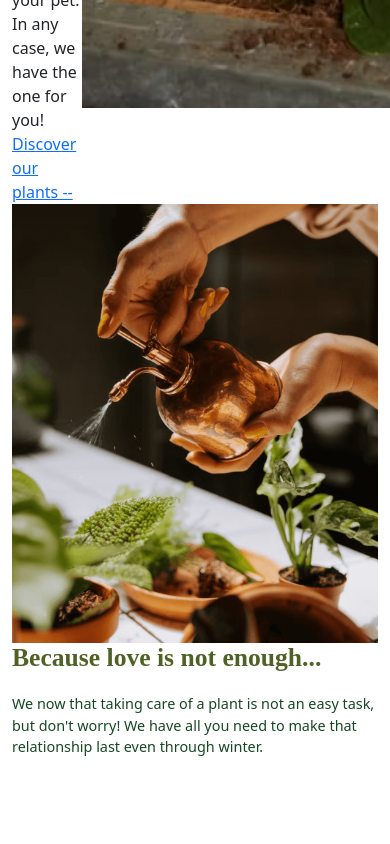
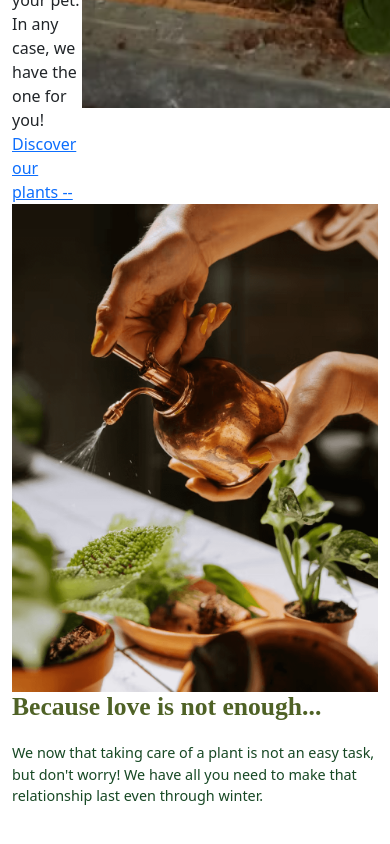
Before and after one commit to Plantasia-HackAcademy/plantasia_frontpages, a React (Vite) app: page / in a window 390 px wide. Shown: the part 2841-3685 px from the top of the page. Before the commit the page ends 3615 px from the top, so only its background shows below. Built offline with nearby package versions, Linux system fonts and the light colour scheme; a web font is replaced by a local one.

Commit message:
Modificaciones sección 3

```diff
--- a/src/css/Home.css
+++ b/src/css/Home.css
@@ -87,7 +87,7 @@
 }
 
 .home-section-3-img img {
-  aspect-ratio: 5/6;
+  aspect-ratio: 3/4;
 }
 
 .home-section-3-text {
@@ -104,18 +104,16 @@
 .home-section-3-text p {
   color: var(--darkgreen);
   font-size: 1.5rem;
+  margin-bottom: 3rem;
 }
 
 .home-section-3-care-products {
   display: flex;
   justify-content: space-between;
-  width: 75%;
-  margin-top: -150px;
 }
 
 .home-care-product {
-  padding-right: 4rem;
-  width: 350px;
+  width: 13rem;
 }
 
 @media (max-width: 399px) {
@@ -149,7 +147,7 @@
   }
 
   .home-section-3-img img {
-    aspect-ratio: 5/6;
+    aspect-ratio: 3/4;
   }
   .home-section-3-text h4 {
     font-size: 1.6rem;
@@ -191,7 +189,7 @@
   }
 
   .home-section-3-img img {
-    aspect-ratio: 5/6;
+    aspect-ratio: 3/4;
   }
 
   .home-section-3-text h4 {
@@ -220,6 +218,11 @@
     font-size: 0.6rem;
     padding: 3px 11px;
   }
+
+  .home-section-3-img img {
+    aspect-ratio: 2/3;
+  }
+
   .home-section-3-text h4 {
     font-size: 1.9rem;
     margin-bottom: 1.2rem;
@@ -284,6 +287,9 @@
   .home-banner-button {
     font-size: 0.9rem;
   }
+  .home-care-product {
+    width: 10rem;
+  }
 }
 
 .happiness {
```
